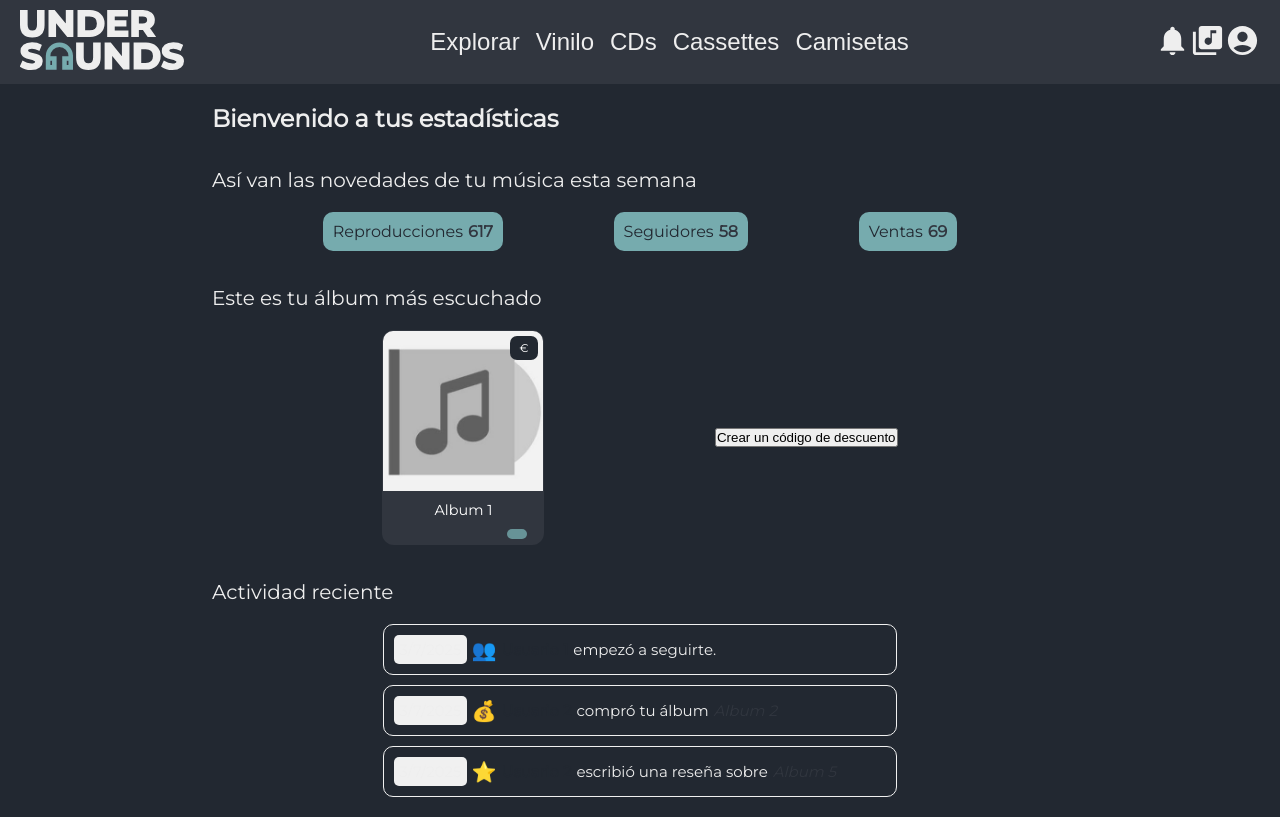
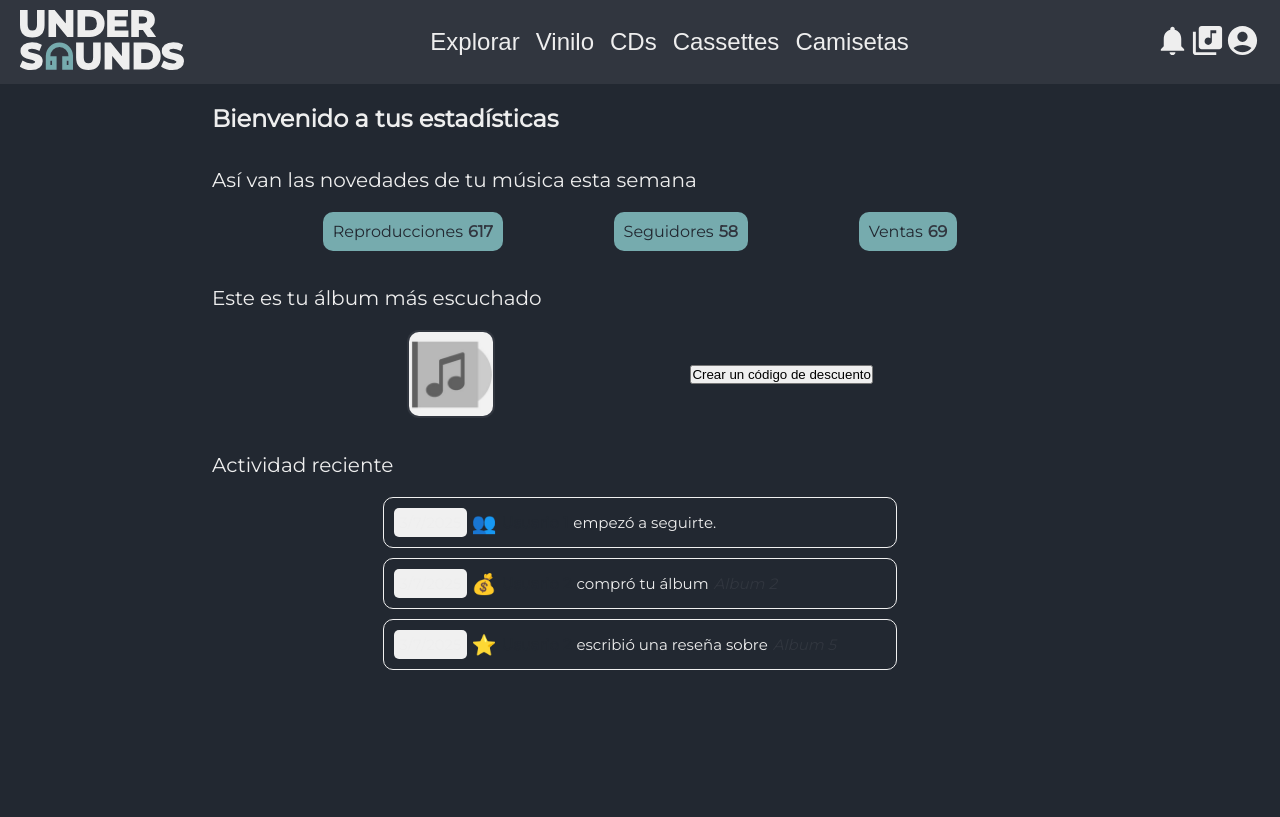
Before and after one commit to abenitezm/undersounds, a Next.js app: page /dashboard in a window 1280 px wide. Built offline with nearby package versions, Linux system fonts and the light colour scheme.

Commit message:
Cambios al componente Album

```diff
--- a/src/app/components/Album.tsx
+++ b/src/app/components/Album.tsx
@@ -7,29 +7,49 @@ import defaultAlbum from "../../assets/img/defaultAlbum.jpg";
 
 const AlbumContainer = styled.div`
   display: flex;
+  aspect-ratio: 1 / 1;
   position: relative;
   flex-direction: column;
   border-radius: 12px;
-  align-items: center;
   color: white;
   cursor: pointer;
   transition: all 0.1s linear;
+  border: 2px solid transparent;
   background-color: ${colors.tertiary};
-  border: 1px solid transparent;
   &:hover {
-    border: 1px solid ${colors.primary};
+    border: 2px solid ${colors.primary};
+  }
+`;
+
+const AlbumInfo = styled.div`
+  position: relative;
+  height: 100%;
+  border-radius: 10px;
+  display: flex;
+  flex-direction: column;
+  justify-content: center;
+  align-items: center;
+  z-index: 1;
+  background: rgba(0, 0, 0, 0.65); /* Fondo translúcido */
+  transition: opacity 0.2s ease-in-out;
+  padding: 10px;
+  opacity: 0;
+
+  ${AlbumContainer}:hover & {
+    opacity: 1;
   }
 `;
 
 const AlbumName = styled.span`
-  font-size: 0.9rem;
+  font-size: 1rem;
+  width: 90%;
   padding-top: 10px;
-  margin: auto;
-  width: 90%;
+  text-align: center;
+  display: -webkit-box;
+  -webkit-line-clamp: 3;
+  -webkit-box-orient: vertical;
   overflow: hidden;
-  white-space: nowrap;
   text-overflow: ellipsis;
-  text-align: center;
 `;
 
 const AlbumGenre = styled.div`
@@ -39,6 +59,7 @@ const AlbumGenre = styled.div`
   background-color: ${colors.primary};
   opacity: 0.8;
   margin-top: 5px;
+  font-weight: bold;
 `;
 
 const AlbumYear = styled.div`
@@ -50,22 +71,13 @@ const AlbumYear = styled.div`
 `;
 
 const AlbumPrice = styled.div`
+  position: absolute;
   font-size: 0.7rem;
   padding: 5px 10px;
   border-radius: 7px;
-  position: absolute;
   right: 5px;
   top: 5px;
   background-color: ${colors.background};
-  z-index: 1;
-`;
-
-const AlbumRow = styled.div`
-  width: 80%;
-  display: flex;
-  flex-direction: row;
-  justify-content: space-between;
-  margin: 5px 0;
 `;
 
 export const Album = ({
@@ -83,23 +95,21 @@ export const Album = ({
 }) => {
   return (
     <AlbumContainer>
+      <AlbumInfo>
+        <AlbumName>{name}</AlbumName>
+        <AlbumYear>{year}</AlbumYear>
+        <AlbumGenre>{genre}</AlbumGenre>
+        <AlbumPrice>{price}€</AlbumPrice>
+      </AlbumInfo>
       <Image
         src={image || defaultAlbum}
         style={{
-          objectFit: "cover",
-          borderTopLeftRadius: 10,
-          borderTopRightRadius: 10,
+          objectFit: "contain",
+          borderRadius: 10,
         }}
-        width={160}
-        height={160}
+        layout="fill"
         alt="album"
       />
-      <AlbumName>{name}</AlbumName>
-      <AlbumRow>
-        <AlbumYear>{year}</AlbumYear>
-        <AlbumGenre>{genre}</AlbumGenre>
-      </AlbumRow>
-      <AlbumPrice>{price}€</AlbumPrice>
     </AlbumContainer>
   );
 };
--- a/src/app/components/AlbumsDashboard.tsx
+++ b/src/app/components/AlbumsDashboard.tsx
@@ -10,7 +10,8 @@ const ArtistAlbums = styled.div`
   margintop: 10px;
   marginleft: 20px;
   display: grid;
-  grid-template-columns: repeat(5, 1fr);
+  width: 100%;
+  grid-template-columns: repeat(4, 1fr);
   gap: 20px;
 `;
 
--- a/src/app/components/ProfileInfo.tsx
+++ b/src/app/components/ProfileInfo.tsx
@@ -48,6 +48,7 @@ const ProfileInfo = ({ id }: ProfileInfoProps) => {
             alt="artist"
             width={230}
             height={230}
+            style={{ borderRadius: "10px", border: `2px solid ${colors.primary}` }}
           />
         </ArtistImage>
 
```
